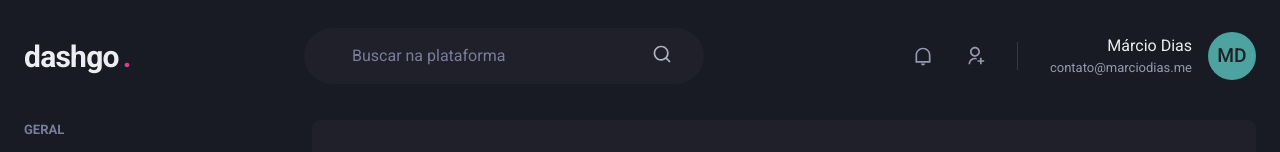
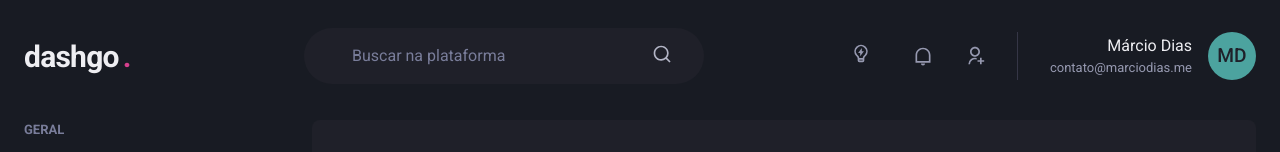
Before and after one commit to marciodiasdeveloper/ignite-dashgo, a Next.js app in the folder web/: page /users in a window 1280 px wide. Shown: the top 152 px of the page. Built offline with nearby package versions, Linux system fonts and the light colour scheme.

Commit message:
Dark/Light Theme Mode

```diff
--- a/web/src/components/Header/NotificationsNav.tsx
+++ b/web/src/components/Header/NotificationsNav.tsx
@@ -1,7 +1,13 @@
-import { Icon, HStack } from '@chakra-ui/react';
-import { RiNotificationLine, RiUserAddLine } from 'react-icons/ri';
+import { Icon, HStack, useColorMode, Button } from '@chakra-ui/react';
+import {
+    RiNotificationLine,
+    RiUserAddLine,
+    RiLightbulbFlashFill,
+    RiLightbulbFlashLine
+} from 'react-icons/ri';
 
 export function NotificationsNav() {
+    const { colorMode, toggleColorMode } = useColorMode();
     return (
         <HStack
             spacing={["6", "8"]}
@@ -12,6 +18,12 @@ export function NotificationsNav() {
             borderRightWidth={1}
             borderColor="gray.700"
         >
+            <Button onClick={toggleColorMode} variant="unstyled">
+                {colorMode === "light" ?
+                    <Icon as={RiLightbulbFlashLine} fontSize="20" /> :
+                    <Icon as={RiLightbulbFlashFill} fontSize="20" />
+                }
+            </Button>
             <Icon as={RiNotificationLine} fontSize="20" />
             <Icon as={RiUserAddLine} fontSize="20" />
         </HStack>
--- a/web/src/styles/theme.ts
+++ b/web/src/styles/theme.ts
@@ -1,6 +1,8 @@
 import { extendTheme } from '@chakra-ui/react';
 
 export const theme = extendTheme({
+    initialColorMode: "dark",
+    useSystemColorMode: false,
     colors: {
         gray: {
             "900": "#181B23",
```
